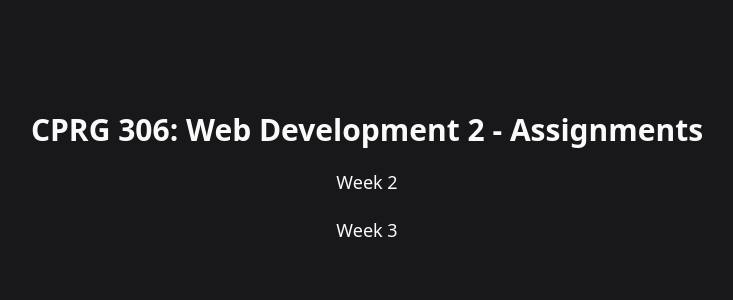
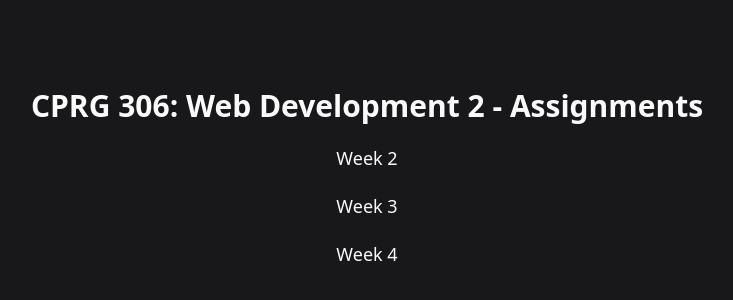
Before and after one commit to zaid-ahmad/cprg306-assignments, a Next.js app: page / in a window 1280 px wide. Shown: the part 222-522 px from the top of the page, without its empty margins (273-1006 px from the left). Built offline with nearby package versions, Linux system fonts and the light colour scheme.

Commit message:
week 4: Complete part 1

```diff
--- a/app/page.js
+++ b/app/page.js
@@ -24,6 +24,15 @@ export default function Home() {
                         Week 3
                     </Link>
                 </li>
+
+                <li>
+                    <Link
+                        href={"/week-4"}
+                        className='transition-all px-8 py-2 rounded hover:bg-zinc-800 focus:bg-zinc-700'
+                    >
+                        Week 4
+                    </Link>
+                </li>
             </ul>
         </main>
     );
```
